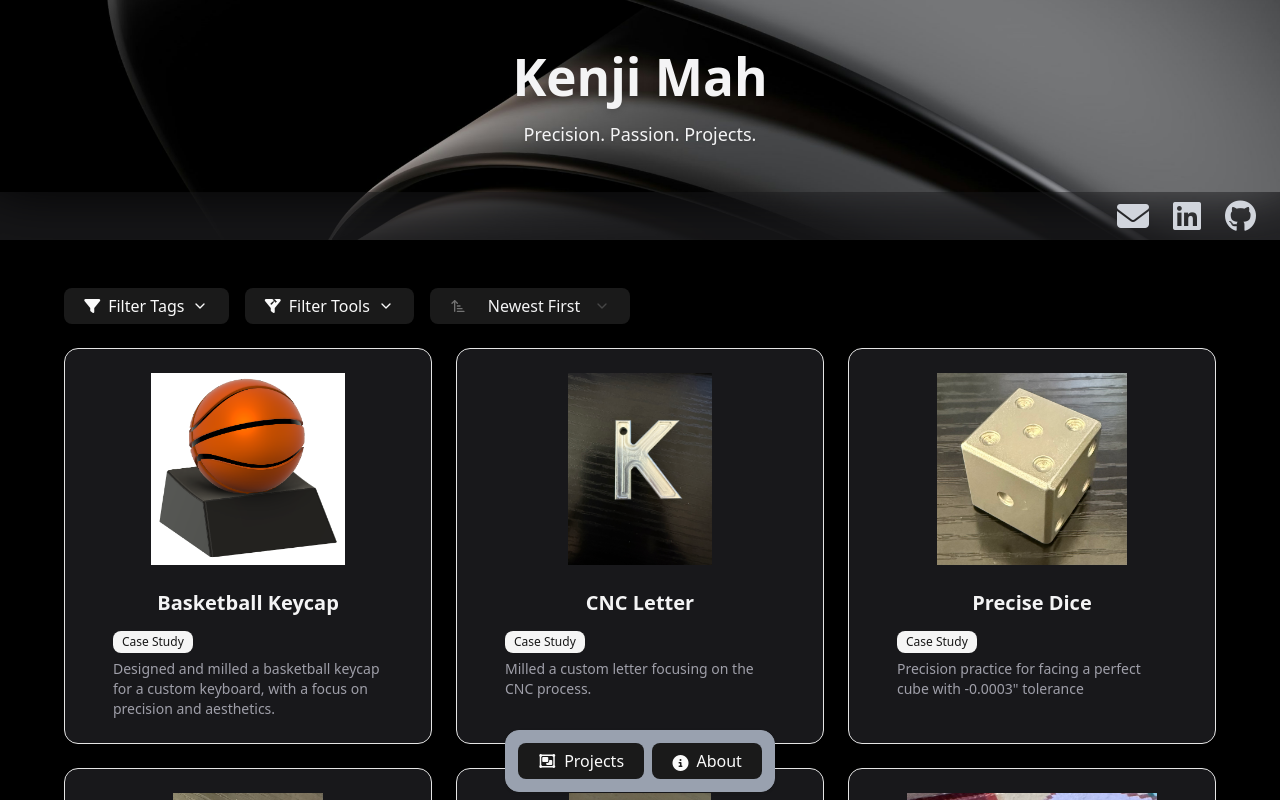
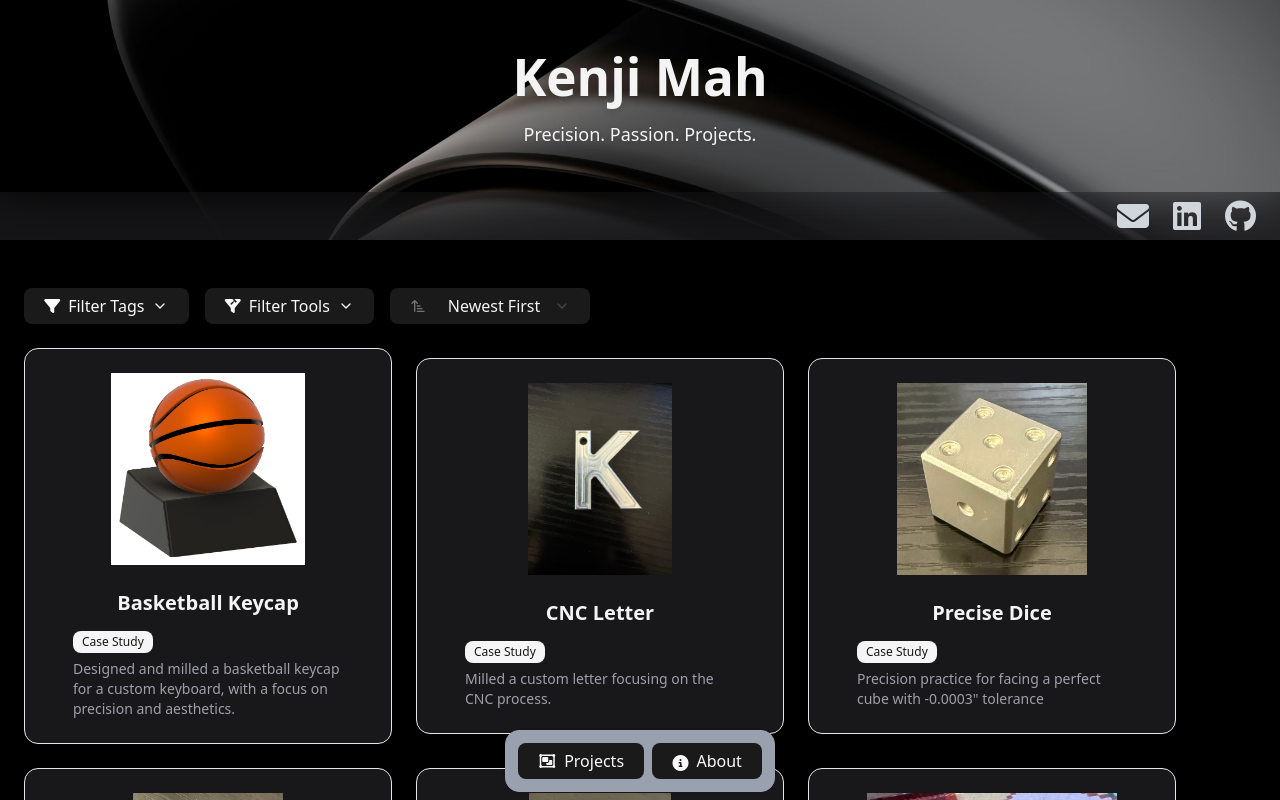
Before and after one commit to KenjiMah/cnc-portfolio, a React (Vite) app: page / in a window 1280 px wide. Shown: the top 800 px of the page. Built offline with nearby package versions, Linux system fonts and the light colour scheme.

Commit message:
fixed width bug

```diff
--- a/src/App.tsx
+++ b/src/App.tsx
@@ -38,7 +38,7 @@ function App() {
       {/* OVERLAPPING CONTENT */}
 
       <section className="-mt-20 relative z-20 bg-black text-zinc-100 px-6 py-12">
-        <section className="max-w-5lg mx-auto text-zinc-100">
+        <section className="max-w-5lg text-zinc-100">
           <Routes>
             <Route index element={<Projects />} />
             <Route path={ROUTES.ABOUTMEPAGE} element={<About />} />
--- a/src/pages/Projects.tsx
+++ b/src/pages/Projects.tsx
@@ -38,7 +38,7 @@ export function Projects() {
   }, [selectedTags, sortOption]);
 
   return (
-    <div className="max-w-6xl mx-auto">
+    <div className="max-w-6xl">
       {/* Filter + Sort Controls */}
       <ProjectFilterSort
         onChange={(
@@ -51,7 +51,7 @@ export function Projects() {
       />
 
       {/* Project Grid */}
-      <div className="grid md:grid-cols-3 gap-6 mt-4">
+      <div className="grid md:grid-cols-3 gap-6 mt-4 items-center ">
         {filteredProjects.map((project, idx) => (
           <CNCProjectCard
             key={project.id}
```
